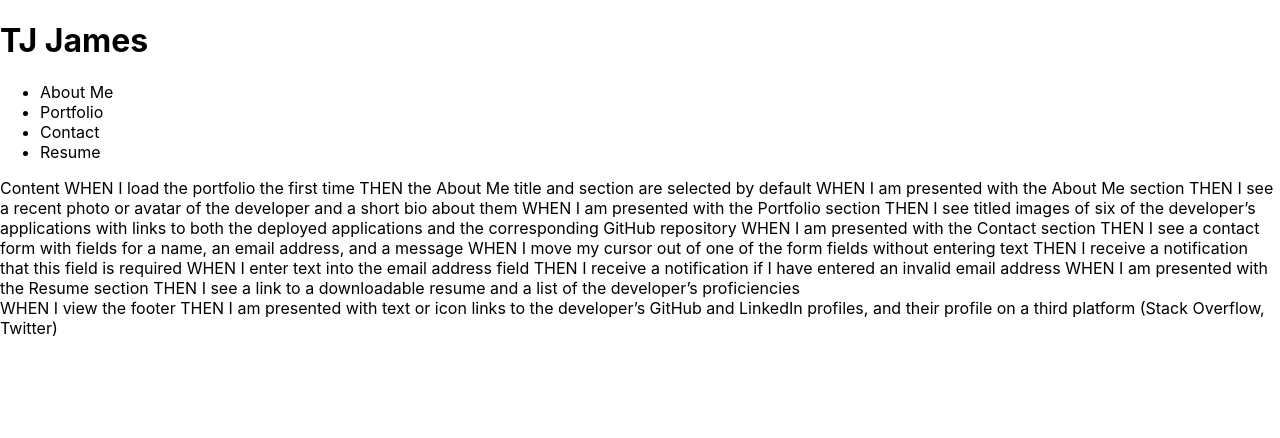
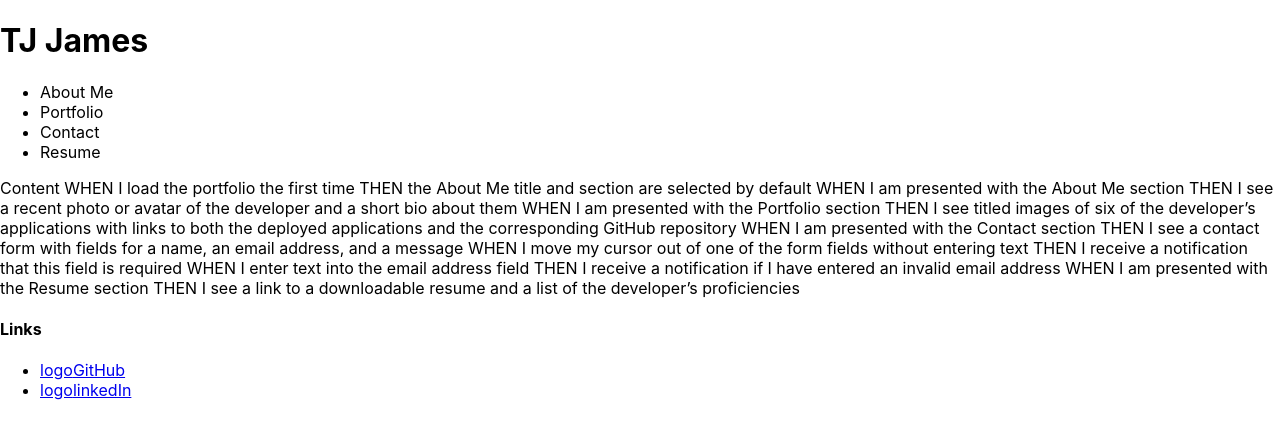
Before and after one commit to jamestw13/react-portfolio, a React (Create React App) app: page / in a window 1280 px wide. Shown: the top 438 px of the page. Built offline with nearby package versions, Linux system fonts and the light colour scheme.

Commit message:
added footer placeholders

```diff
--- a/src/components/Footer/index.js
+++ b/src/components/Footer/index.js
@@ -2,10 +2,23 @@ import React from 'react';
 
 function Footer() {
   return (
-    <div>
-      WHEN I view the footer THEN I am presented with text or icon links to the developer’s GitHub and LinkedIn
-      profiles, and their profile on a third platform (Stack Overflow, Twitter)
-    </div>
+    <footer>
+      <h4>Links</h4>
+      <ul>
+        <li>
+          <a href="github.com/jamestw13">
+            <span>logo</span>GitHub
+          </a>
+        </li>
+        <li>
+          <a href="linkedin.com/jamestw13">
+            <span>logo</span>linkedIn
+          </a>
+        </li>
+      </ul>
+      {/* WHEN I view the footer THEN I am presented with text or icon links to the developer’s GitHub and LinkedIn
+      profiles, and their profile on a third platform (Stack Overflow, Twitter) */}
+    </footer>
   );
 }
 
```
